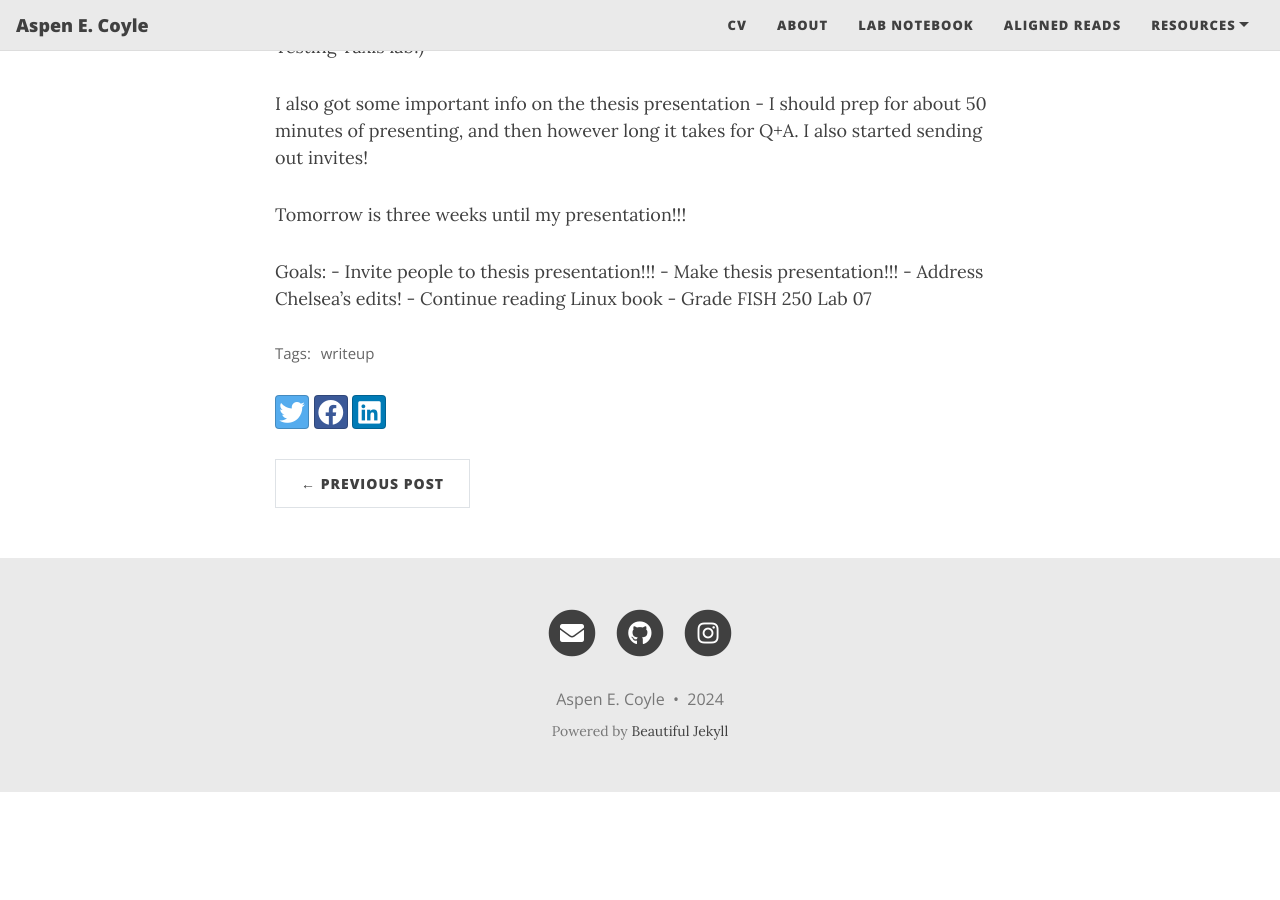
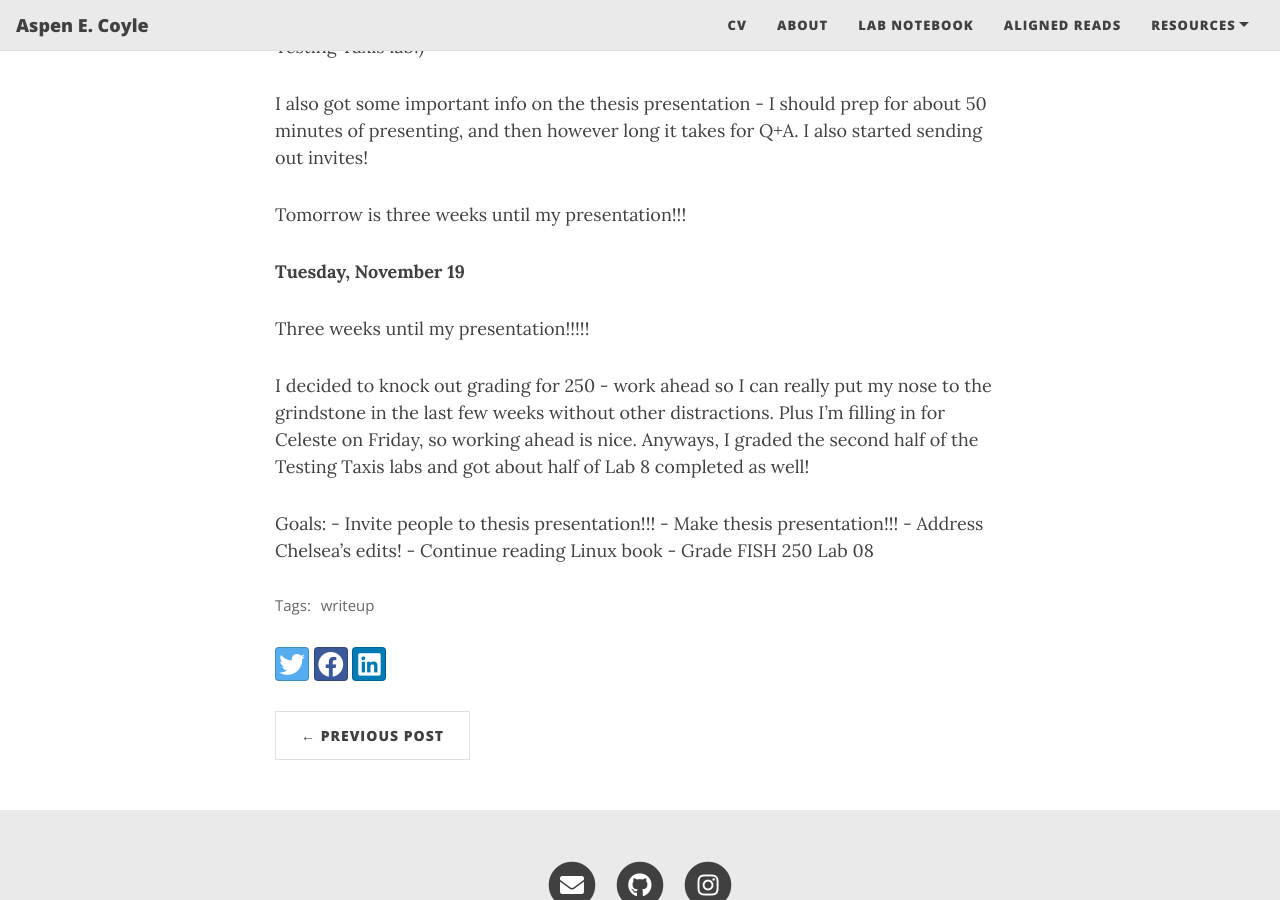
Before and after one commit to aspencoyle/aspencoyle.github.io, a Jekyll site: the page built from _posts/2024-11-01-November_posts.md, in a window 1280 px wide and 900 px high, scrolled down 2182 px. Built offline with Jekyll 4.4.1, drawn with Linux system fonts in a browser that asks for light colours; nearby versions of some CDN libraries; before the commit the page ends 2974 px from its top, so only the background shows below that.

Commit message:
new notebook post

```diff
--- a/_posts/2024-11-01-November_posts.md
+++ b/_posts/2024-11-01-November_posts.md
@@ -64,9 +64,16 @@ I also got some important info on the thesis presentation - I should prep for ab
 
 Tomorrow is three weeks until my presentation!!!
 
+**Tuesday, November 19**
+
+Three weeks until my presentation!!!!!
+
+I decided to knock out grading for 250 - work ahead so I can really put my nose to the grindstone in the last few weeks without other distractions. Plus I'm filling in for Celeste on Friday,
+so working ahead is nice. Anyways, I graded the second half of the Testing Taxis labs and got about half of Lab 8 completed as well!
+
 Goals:
     - Invite people to thesis presentation!!!
     - Make thesis presentation!!!
     - Address Chelsea's edits!
     - Continue reading Linux book
-    - Grade FISH 250 Lab 07
+    - Grade FISH 250 Lab 08
```
